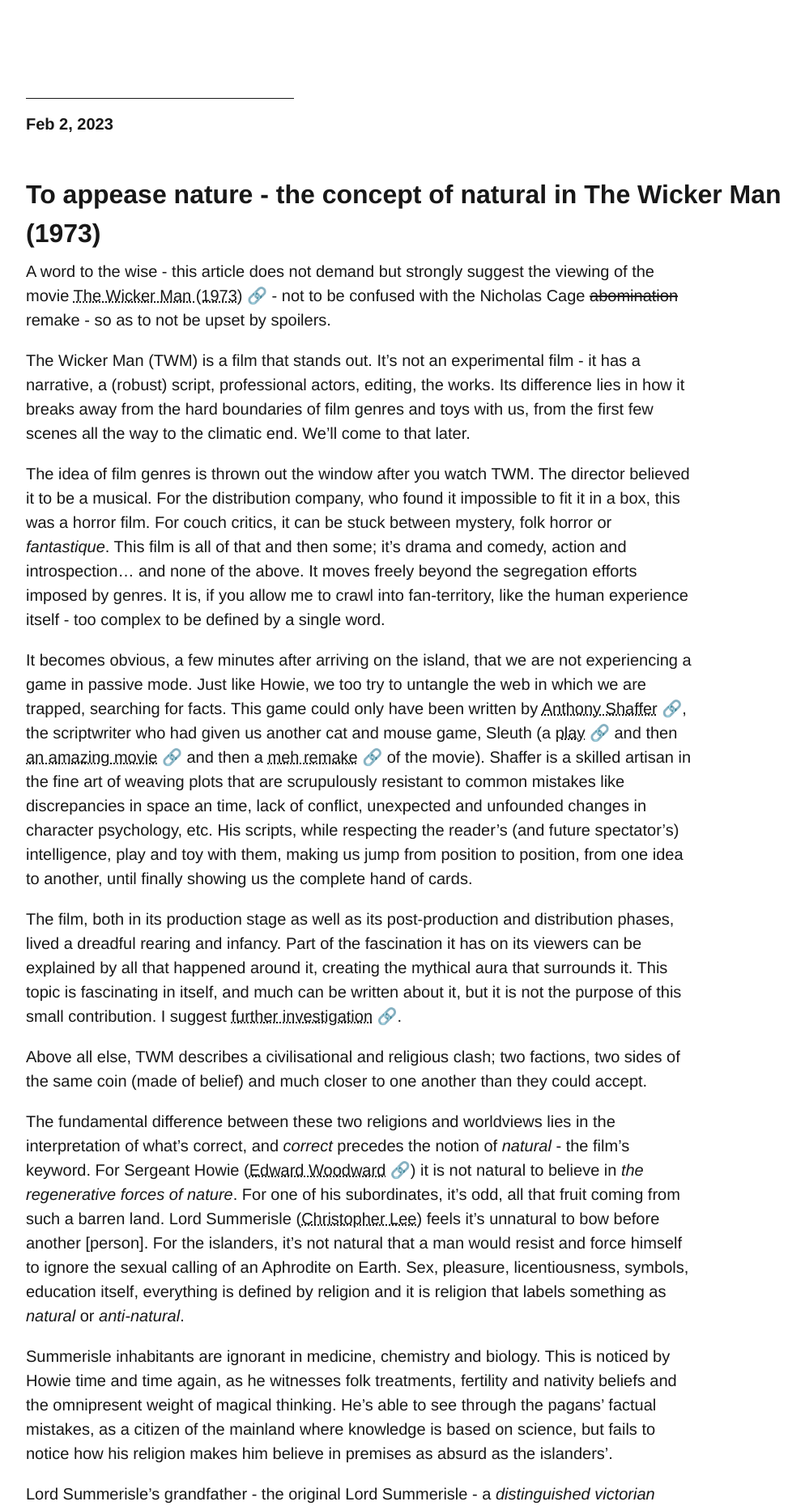
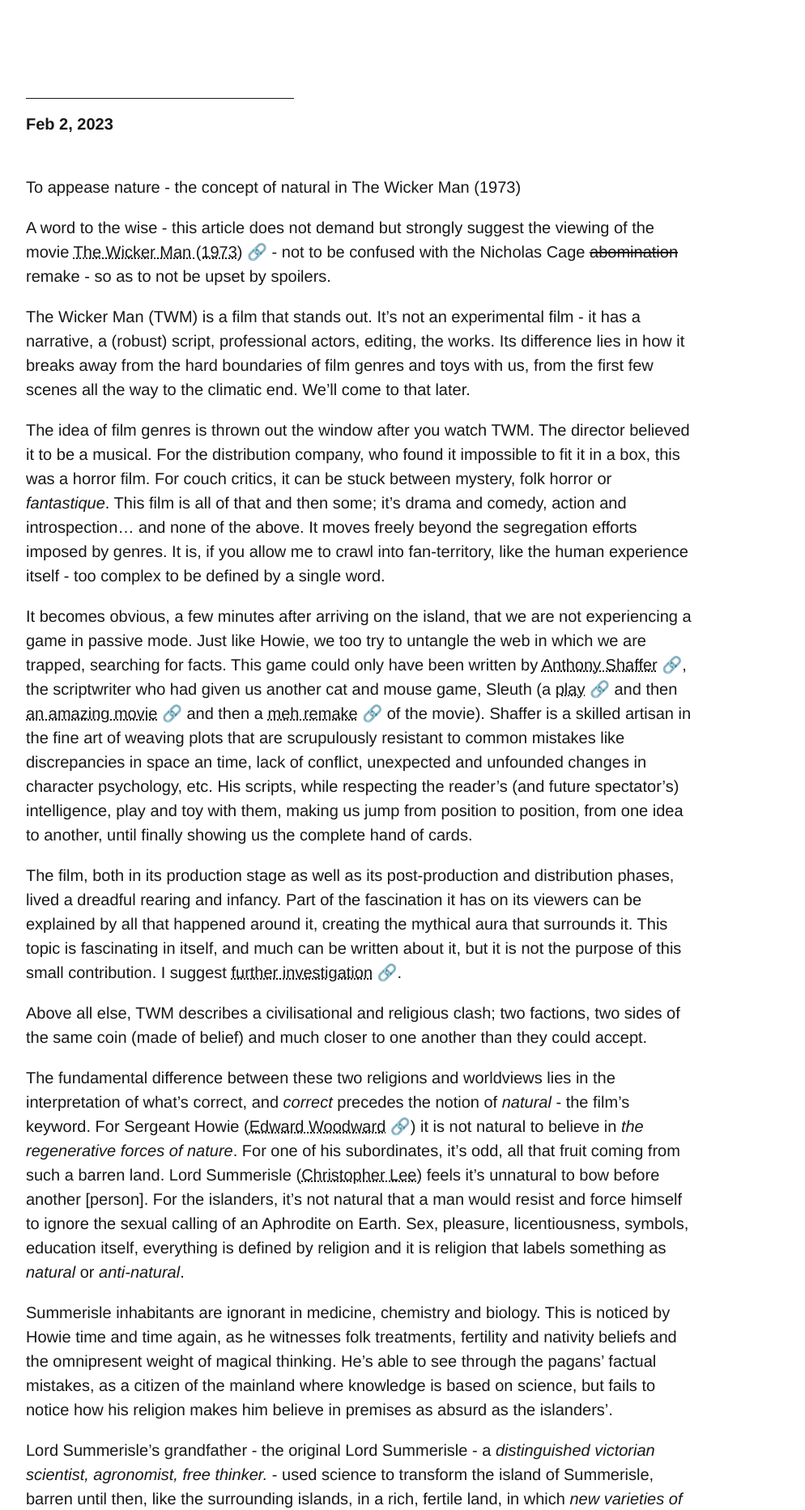
Before and after one commit to pedro-homero/pedro-homero.github.io, a Jekyll site: the page built from _posts/2023-02-02-to-appease-nature.markdown, in a window 1280 px wide. Shown: the part 381-2246 px from the top of the page at 81% size, without its empty margins (112-1106 px from the left). Built offline with Jekyll 4.4.1, drawn with Linux system fonts in a browser that asks for light colours; nearby versions of some CDN libraries; emoji names are drawn with the system emoji font; comment, search, counter and statistics services are not loaded.

```diff
--- a/_posts/2023-02-02-to-appease-nature.markdown
+++ b/_posts/2023-02-02-to-appease-nature.markdown
@@ -6,7 +6,7 @@ tags: film
 
 ---
 
-## To appease nature - the concept of natural in The Wicker Man (1973)
+To appease nature - the concept of natural in The Wicker Man (1973)
 
 A word to the wise - this article does not demand but strongly suggest the viewing of the movie [The Wicker Man (1973)](https://www.imdb.com/title/tt0070917/) :link: - not to be confused with the Nicholas Cage ~~abomination~~ remake - so as to not be upset by spoilers.
 
@@ -61,7 +61,5 @@ All in all, each person will see the film through the filters they placed in fro
 <a name="1">1</a>: This hypothesis is confirmed on the novelisation of the film, written and published after the release of the movie. Hardy, Robin and Shaffer, Anthony, The Wicker Man (Crown, 1978).
 [click here](#1top) to go back to the text
 
-
-
 <a name="2">2</a>: The film was very well received when shown, prior to its release, to religious authorities from different Abrahamic creeds. This viewing was an attempt to prevent any religious sensitivity issues.
 [click here](#2top) to go back to the text
```
